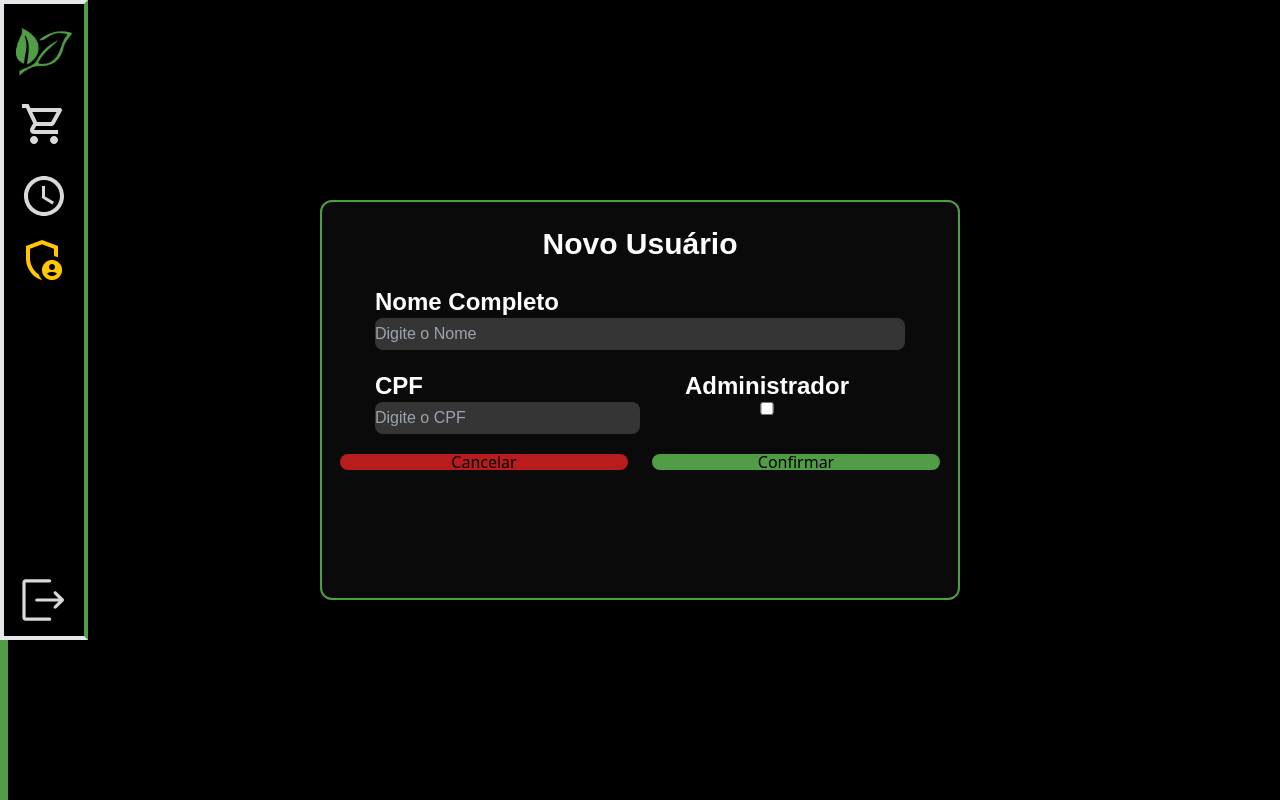
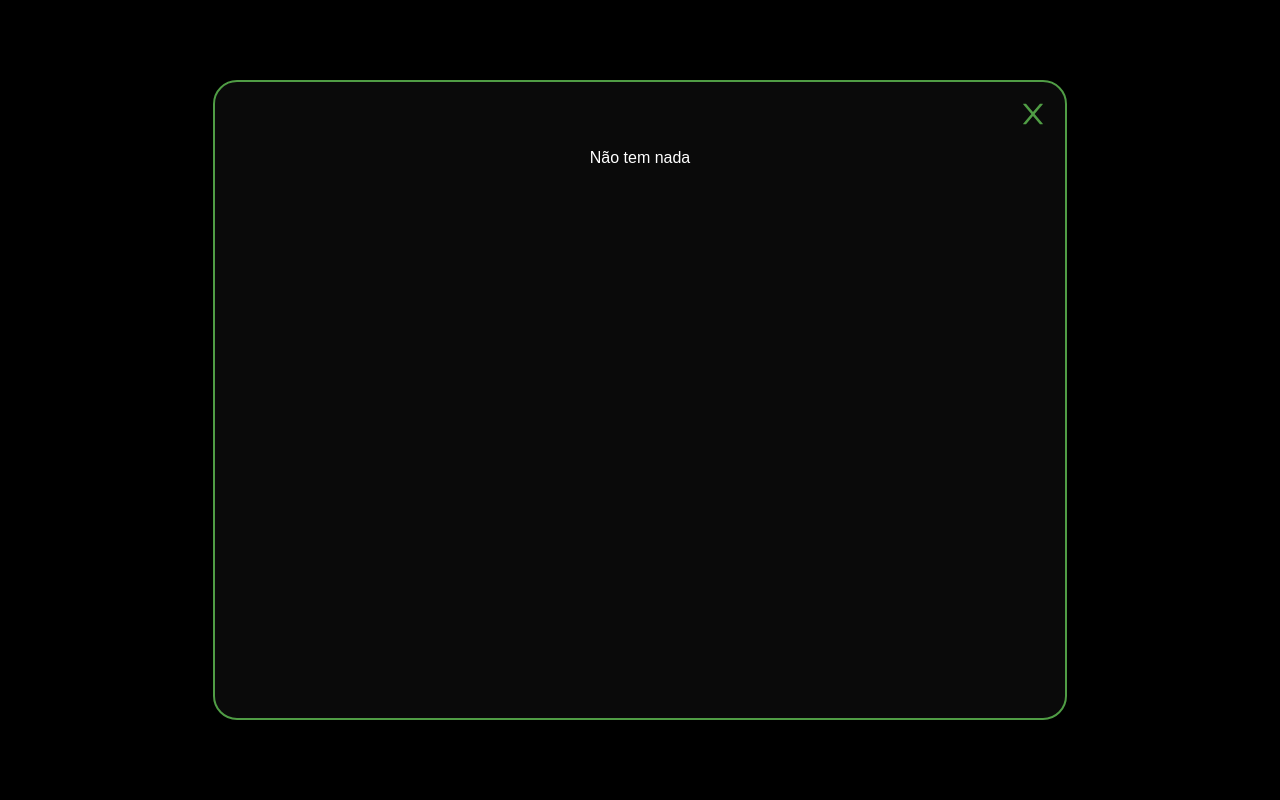
Before and after one commit to Leandrinh0/Desafio-Pormade, a React (Vite) app: page / in a window 1280 px wide. Both pictures are taken after a click on the icon 44 px from the left and 124 px from the top of the page. Shown: the top 800 px of the page. Built offline with nearby package versions, Linux system fonts and the light colour scheme; no server answers; some icons are missing.

Commit message:
versão atualizada

```diff
--- a/src/App.jsx
+++ b/src/App.jsx
@@ -7,6 +7,8 @@ import ModalEditUSer from './ComponentsAdmin/ModalUserEdit'
 import MenuLateral from './ComponentsAdmin/MenuLateral'
 import { AdminContextProvider } from './Contexts/AdminContext'
 import { MenuContextProvider } from './Contexts/MenuContext'
+import ModalNewProduct from './ComponentsAdmin/ModalNewProduct'
+import ModalDeleteProduct from './Components/ModalDeleteProduct'
 
 
 
@@ -27,6 +29,8 @@ function App() {
         <MenuContextProvider>
           <ModalDelete />
           <ModalEditUSer />
+          <ModalNewProduct />
+          <ModalDeleteProduct />
           <MenuLateral />
           <Outlet/>
         </MenuContextProvider>
--- /dev/null
+++ b/src/Components/CartItem/index.jsx
@@ -0,0 +1,38 @@
+import { TiPlus, TiMinus  } from "react-icons/ti";
+
+
+export default function CartItem() {
+    return (
+        <div className='w-5/6 h-1/4 bg-black_pormade border-2 border-light_green rounded-xl p-5 m-2'>
+
+            <div className='flex justify-between h-full'>
+                <div className='w-2/6 h-fullflex flex-col justify-between'>
+                    <div className='w-full h-full flex flex-col '>
+                        <h1 className='font-bold text-2xl border-b-2 border-b-light_green mb-1'>Product Name</h1>
+                        <div className='flex flex-col justify-between w-full h-full'>
+                            <p className=''>Descricao</p>
+                            <button className='bg-red_button_cart text-white h-8 w-24 rounded-xl hover:bg-red_button'>Excluir</button>
+                        </div>
+                    </div>
+                </div>
+
+                <div className=' w- full h-full flex justify-center'>
+                    <div className='flex h-full w-full justify-center '>
+                        <div className='mr-12 text-center'>
+                            <h1 className='mb-6 font-semibold text-2xl'>Quantidade</h1>
+                            <div className='flex justify-center items-center'>
+                                <TiPlus className='w-8 h-8 text-white'/>
+                                <p className='px-4 py-1 rounded-lg border border-light_green bg-black font-semibold text-2xl'>4</p>
+                                <TiMinus className='w-8 h-8 text-white'/>
+                            </div>
+                        </div>
+                        <div className=''>
+                            <h1 className='mb-8 font-semibold text-2xl'>Valor Total</h1>
+                            <h1 className='font-semibold text-2xl'>R$97,00</h1>
+                        </div>
+                    </div>
+                </div>
+            </div>
+        </div>
+    )
+}
--- a/src/Components/Modal/index.jsx
+++ b/src/Components/Modal/index.jsx
@@ -1,11 +1,23 @@
 import './style.css'
+import { AiOutlineClose } from "react-icons/ai";
 
-const Modal = () => {
-    return (
-        <div className="modal-container show flex ">
-            <div className="modal-body">
 
+export default function Modal ({isOpen, closeModal, children}) {
+    if (isOpen) return (
+
+            <div className="fixed top-0 left-0 right-0 bottom-0 bg-black flex justify-center items-center">
+                <div className="w-2/3 h-4/5 bg-black_modal rounded-3xl border-2 border-light_green">
+                <div className='w-full flex justify-end p-4'>
+                    <AiOutlineClose
+                        className='text-light_green w-8 h-8 cursor-pointer'
+                        onClick={closeModal}
+                    />
+                </div>
+                <div className='w-full h-full flex flex-col items-center'>
+                    {children}
+                </div>
+                </div>
             </div>
-        </div>
     )
+    return null
 }
--- /dev/null
+++ b/src/Components/ModalDeleteProduct/index.jsx
@@ -0,0 +1,26 @@
+import { useContext } from "react"
+import { MenuContext } from "../../Contexts/MenuContext"
+
+const ModalDeleteProduct = () => {
+
+    const {remove, setRemove} = useContext(MenuContext)
+
+    const close = () => {
+        setRemove(false)
+    }
+
+    return (
+        <div className={`fixed left-0 top-0 bottom-0 right-0 bg-white bg-opacity-20 duration-200 justify-center items-center overflow-y-auto ${remove ? "flex" : "hidden"}`}>
+            <div className="w-1/3 h-1/6 bg-black_modal rounded-xl border-2 border-light_green flex flex-col items-center">
+                <div className="w-full h-1/2 text-2xl text-white text-center items-center font-bold p-4">Deseja tirar este produto do carrinho?</div>
+                <div className='flex w-full h-1/2 items-center justify-center '>
+                    <button className='flex w-2/5 h-4/6 bg-red-700  rounded-md text-center justify-center items-center mx-3 text-white font-semibold text-xl hover:bg-red_button' onClick={close}>Cancelar</button>
+                    <button className='flex w-2/5 h-4/6 bg-light_green rounded-md text-center justify-center items-center mx-3 hover  text-white font-semibold text-xl hover:bg-green_button' onClick={close}> Confirmar</button>
+                </div>
+            </div>
+
+        </div>
+    )
+}
+
+export default ModalDeleteProduct
--- a/src/ComponentsAdmin/MenuLateral/index.jsx
+++ b/src/ComponentsAdmin/MenuLateral/index.jsx
@@ -6,7 +6,6 @@ import { MenuContext } from "../../Contexts/MenuContext"
 const MenuLateral = () => {
 
     const {show, setShow} = useContext(MenuContext)
-
     const close = () => {
         setShow(false)
     }
--- a/src/ComponentsAdmin/ModalDelete/indes.jsx
+++ b/src/ComponentsAdmin/ModalDelete/indes.jsx
@@ -1,18 +1,19 @@
 import "../../index.css"
 import imagem from "../../imagens/imagem.png"
-import { useState } from 'react'
+import { useState, useContext } from 'react'
+import { MenuContext } from "../../Contexts/MenuContext"
 
 const ModalDelete = () => {
 
     const [word, setWord] = useState('usuário')
-    const [show, setShow] = useState(false)
+    const {deletar, setDeletar} = useContext(MenuContext)
 
     const close = () => {
-        setShow(false)
+        setDeletar(false)
     }
 
     return (
-        <div className={`fixed left-0 top-0 bottom-0 right-0 bg-white bg-opacity-20 transition-all ease-in-out duration-500 justify-center items-center overflow-y-auto ${show ? 'flex' : "hidden"}`}>
+        <div className={`fixed left-0 top-0 bottom-0 right-0 bg-white bg-opacity-20 duration-200 justify-center items-center overflow-y-auto ${deletar ? 'flex' : "hidden"}`}>
             <div className=" w-3/6 h-1/3 rounded-xl border-2 border-solid border-green_pormade bg-black_modal">
                 <div className='w-full h-1/3 items-center flex justify-center text-white'>
                     <img src={imagem}></img>
--- /dev/null
+++ b/src/ComponentsAdmin/ModalNewProduct/index.jsx
@@ -0,0 +1,49 @@
+import { MenuContext } from "../../Contexts/MenuContext"
+import "../../index.css"
+import { useContext } from "react"
+
+const ModalNewProduct = () => {
+
+    const {newProduct, setNewProduct} = useContext(MenuContext)
+
+    const close = () => {
+        setNewProduct(false)
+    }
+
+    return (
+        <div className={`fixed left-0 top-0 bottom-0 right-0 bg-white bg-opacity-20 duration-200 justify-center items-center overflow-y-auto ${newProduct ? 'flex' : "hidden"}`}>
+            <div className="w-1/2 h-2/5 bg-black_modal rounded-xl border-2 border-light_green flex flex-col items-center">
+                <div className='w-full flex justify-center '>
+                    <h1 className='my-6 text-3xl font-bold'>Novo Produto</h1>
+                </div>
+                <div className='flex flex-row w-5/6 h-1/3 justify-between'>
+                    <div className="flex flex-col w-3/6">
+                        <label className="text-xl font-semibold ">Nome do Produto</label>
+                        <input placeholder="Digite o Nome" className='w-full h-10 bg-transparent text-grey_text outline-none rounded-lg mb-5 border border-green_pormade pl-2'/>
+                    </div>
+                    <div className='flex flex-col '>
+                        <label className="text-2xl font-medium ">Favoritos</label>
+                        <input type="checkbox" />
+                    </div>
+                    <div className='flex flex-col '>
+                        <label className="text-2xl font-medium ">Preço</label>
+                        <input type="text" placeholder='Digite o Preço' className="h-10 pl-2 bg-transparent text-grey_text outline-none rounded-lg mb-5 border border-green_pormade"/>
+                    </div>
+                </div>
+                <div className="flex flex-col w-5/6 h-1/3">
+                        <label className="text-xl font-semibold ">Descrição</label>
+                        <input placeholder="" className='w-full h-20 bg-transparent text-grey_text outline-none rounded-lg mb-5 border border-green_pormade pl-2'/>
+                    </div>
+                <div className="w-5/6 h-1/3">
+                <div className='flex w-full h-5/6 items-center justify-between'>
+                    <button className='flex w-1/3 h-4/6 bg-red-700  rounded-md text-center justify-center items-center mx-3 text-white font-semibold text-xl hover:bg-red_button' onClick={close}>Cancelar</button>
+                    <button className='flex w-1/3 h-4/6 bg-light_green rounded-md text-center justify-center items-center mx-3 hover  text-white font-semibold text-xl hover:bg-green_button' onClick={close}> Confirmar</button>
+                </div>
+                </div>
+            </div>
+
+        </div>
+    )
+}
+
+export default ModalNewProduct
--- a/src/ComponentsAdmin/ModalUserEdit/index.jsx
+++ b/src/ComponentsAdmin/ModalUserEdit/index.jsx
@@ -1,13 +1,18 @@
+import { MenuContext } from "../../Contexts/MenuContext"
 import "../../index.css"
-import { useState } from "react"
+import { useContext } from "react"
 
 const ModalEditUser = () => {
 
-    const [show, setShow] = useState(true)
+    const {newUser, setNewUser} = useContext(MenuContext)
+
+    const close = () => {
+        setNewUser(false)
+    }
 
     return (
-        <div className={`fixed left-0 top-0 bottom-0 right-0 bg-black transition-all ease-in-out duration-500 justify-center items-center overflow-y-auto ${show ? 'flex' : "hidden"}`}>
-            <div className="w-1/2 h-2/4 bg-black_modal rounded-xl border-2 border-light_green flex flex-col items-center">
+        <div className={`fixed left-0 top-0 bottom-0 right-0 bg-white bg-opacity-20 duration-200 justify-center items-center overflow-y-auto ${newUser ? 'flex' : "hidden"}`}>
+            <div className="w-1/3 h-2/5 bg-black_modal rounded-xl border-2 border-light_green flex flex-col items-center">
                 <div className='w-full flex justify-center'>
                     <h1 className='my-6 text-3xl font-bold'>Novo Usuário</h1>
                 </div>
@@ -15,22 +20,22 @@ const ModalEditUser = () => {
                     <div className='w-full'>
                         <label className="text-2xl font-semibold ">Nome Completo</label>
                     </div>
-                    <input placeholder="Digite o Nome" className='w-full h-8 bg-transparent text-grey_text outline-none rounded-lg mb-5'/>
+                    <input placeholder="Digite o Nome" className='w-full h-10 bg-transparent text-grey_text outline-none rounded-lg mb-5 border border-green_pormade pl-2'/>
                 </div>
 
                 <div className='flex flex-row w-5/6 justify-between'>
                     <div className="flex flex-col w-3/6">
                         <label className="text-2xl font-semibold ">CPF</label>
-                        <input placeholder="Digite o CPF" className='w-full h-8 bg-transparent text-grey_text outline-none rounded-lg mb-5'/>
+                        <input placeholder="Digite o CPF" className='w-full h-10 bg-transparent text-grey_text outline-none rounded-lg mb-5 border border-green_pormade pl-2'/>
                     </div>
                     <div className='flex flex-col mr-14'>
-                        <label className="text-2xl font-semibold ">Administrador</label>
+                        <label className="text-2xl font-medium ">Administrador</label>
                         <input type="checkbox" />
                     </div>
                 </div>
-                <div className='flex'>
-                    <button className='flex w-72 bg-red-700 h-2/3 rounded-xl text-center justify-center items-center mx-3'>Cancelar</button>
-                    <button className='flex w-72 bg-light_green h-2/3 rounded-xl text-center justify-center items-center mx-3 hover'> Confirmar</button>
+                <div className='flex w-full h-1/4 items-center justify-center '>
+                    <button className='flex w-2/5 h-1/2 bg-red-700  rounded-md text-center justify-center items-center mx-3 text-white font-semibold text-xl hover:bg-red_button' onClick={close}>Cancelar</button>
+                    <button className='flex w-2/5 h-1/2 bg-light_green rounded-md text-center justify-center items-center mx-3 hover  text-white font-semibold text-xl hover:bg-green_button' onClick={close}> Confirmar</button>
                 </div>
             </div>
 
--- a/src/Contexts/MenuContext.jsx
+++ b/src/Contexts/MenuContext.jsx
@@ -6,9 +6,17 @@ export function MenuContextProvider({children}) {
 
     const [show, setShow] = useState(false)
 
+    const [newUser, setNewUser] = useState(false)
+
+    const [newProduct, setNewProduct] = useState(true)
+
+    const [remove, setRemove] = useState(false)
+
+    const [deletar, setDeletar] = useState(true)
+
     return (
 
-        <MenuContext.Provider value={{show, setShow}}>
+        <MenuContext.Provider value={{show, setShow, newUser, setNewUser, newProduct, setNewProduct, remove, setRemove, deletar, setDeletar}}>
             {children}
         </MenuContext.Provider>
     )
--- a/src/Pages/Home/index.jsx
+++ b/src/Pages/Home/index.jsx
@@ -11,17 +11,30 @@ import { Link } from "react-router-dom";
 import CardProduct from "../../Components/CardProduct";
 import { AdminContext } from "../../Contexts/AdminContext";
 import { MenuContext } from "../../Contexts/MenuContext";
+import Modal from "../../Components/Modal";
+import CartItem from "../../Components/CartItem";
 
 
 const Home = () => {
 
     const [productData, setProductData] = useState([])
+    const [openModal, setOpenModal] = useState(false)
+    const array = []
 
-    const{show} = useContext(AdminContext)
-    const{setShow} = useContext(MenuContext)
+
+    const { show } = useContext(AdminContext)
+    const { setShow } = useContext(MenuContext)
+    const { setNewProduct } = useContext(MenuContext)
+    const { setNewUser } = useContext(MenuContext)
+    const { setRemove } = useContext(MenuContext)
+    const { setDeletar } = useContext(MenuContext)
 
     const showMenu = () => {
         setShow(true)
+        setNewProduct(false)
+        setNewUser(false)
+        setRemove(false)
+        setDeletar(false)
     }
 
     const navigate = useNavigate()
@@ -33,39 +46,42 @@ const Home = () => {
     useEffect(() => {
         axios.get('192.168.155.6:3002/produtos/lista')
             .then(response => setProductData(response.data))
-    },[])
+    }, [])
 
     console.log(productData)
 
 
-    return(
+    return (
         <div className="w-full h-full flex justify-end items-center py-10">
             <div className='bg-black h-4/5 fixed top-0 left-0 p-3 flex flex-col justify-between border-4 border-r-light_green'>
                 <div className='flex flex-col items-center'>
-                <img src={logo} alt="Imagem do logo" className="w-14 h-12 my-3 cursor-pointer"/>
-                <MdOutlineShoppingCart className="w-12 h-12 text-white_pormade my-3 cursor-pointer"/>
-                <MdOutlineWatchLater className="w-12 h-12 text-white_pormade my-3 cursor-pointer"/>
+                    <img src={logo} alt="Imagem do logo" className="w-14 h-12 my-3 cursor-pointer" />
+                    <MdOutlineShoppingCart
+                        className="w-12 h-12 text-white_pormade my-3 cursor-pointer"
+                        onClick={() => setOpenModal(!openModal)}
+                    />
+                    <MdOutlineWatchLater className="w-12 h-12 text-white_pormade my-3 cursor-pointer" />
                     <img src={adminLogo} className={`mt-2 hover:cursor-pointer ${show ? "flex" : "hidden"}`} onClick={showMenu}></img>
                 </div>
-                <RxExit className="w-12 h-12 text-white_pormade cursor-pointer" onClick={exit}/>
+                <RxExit className="w-12 h-12 text-white_pormade cursor-pointer" onClick={exit} />
             </div>
             <div className="w-11/12 flex items-center flex-col bg-black rounded-3xl border-4 border-light_green mr-10">
                 <div className="flex w-3/6">
-                    <input placeholder='Pesquisar...' className="outline-none rounded-2xl pl-3 m-12 h-10 w-full border bg-black text-white_pormade  border-light_green text-xl"/>
+                    <input placeholder='Pesquisar...' className="outline-none rounded-2xl pl-3 m-12 h-10 w-full border bg-black text-white_pormade  border-light_green text-xl" />
                 </div>
                 <div className='flex flex-row justify-center flex-wrap w-10/12'>
-                    <CardProduct/>
-                    <CardProduct/>
-                    <CardProduct/>
-                    <CardProduct/>
-                    <CardProduct/>
-                    <CardProduct/>
-                    <CardProduct/>
-                    <CardProduct/>
-                    <CardProduct/>
+                    <CardProduct />
+                    <CardProduct />
+                    <CardProduct />
+                    <CardProduct />
+                    <CardProduct />
+                    <CardProduct />
+                    <CardProduct />
+                    <CardProduct />
+                    <CardProduct />
                 </div>
                 <footer className='flex justify-center my-4'>
-                 <IoIosArrowBack className='w-9 h-9 text-white_pormade cursor-pointer'/>
+                    <IoIosArrowBack className='w-9 h-9 text-white_pormade cursor-pointer' />
                     <div>
                         <Link className='text-4xl text-white_pormade hover:bg-green_pormade px-2'>1</Link>
                         <Link className='text-4xl text-white_pormade hover:bg-green_pormade px-2'>2</Link>
@@ -73,10 +89,29 @@ const Home = () => {
                         <Link className='text-4xl text-white_pormade hover:bg-green_pormade px-2'>...</Link>
                         <Link className='text-4xl text-white_pormade hover:bg-green_pormade px-2'>9</Link>
                     </div>
-                <IoIosArrowForward className='w-9 h-9 text-white_pormade cursor-pointer'/>
+                    <IoIosArrowForward className='w-9 h-9 text-white_pormade cursor-pointer' />
                 </footer>
             </div>
+            <Modal isOpen={openModal} closeModal={() => setOpenModal(!openModal)}>
+                {array.length > 0 ?
+                    <>
+                        <CartItem />
+                        <CartItem />
+                        <CartItem />
+                        <div className='flex w-10/12 mt-2 justify-end items-center'>
+                            <h1 className='font-bold text-2xl'>Valor Total: R$ 302,58</h1>
+                            <button className='text-white font-semibold text-xl w-44 rounded-xl h-10 bg-light_green mx-2'>Finalizar Compra</button>
                         </div>
+                    </>
+                    :
+                    <>
+                        <p>Não tem nada</p>
+                    </>
+
+                }
+            </Modal>
+        </div>
+
     )
 }
 
```
Lines whose indentation alone changed are shown as unchanged.
